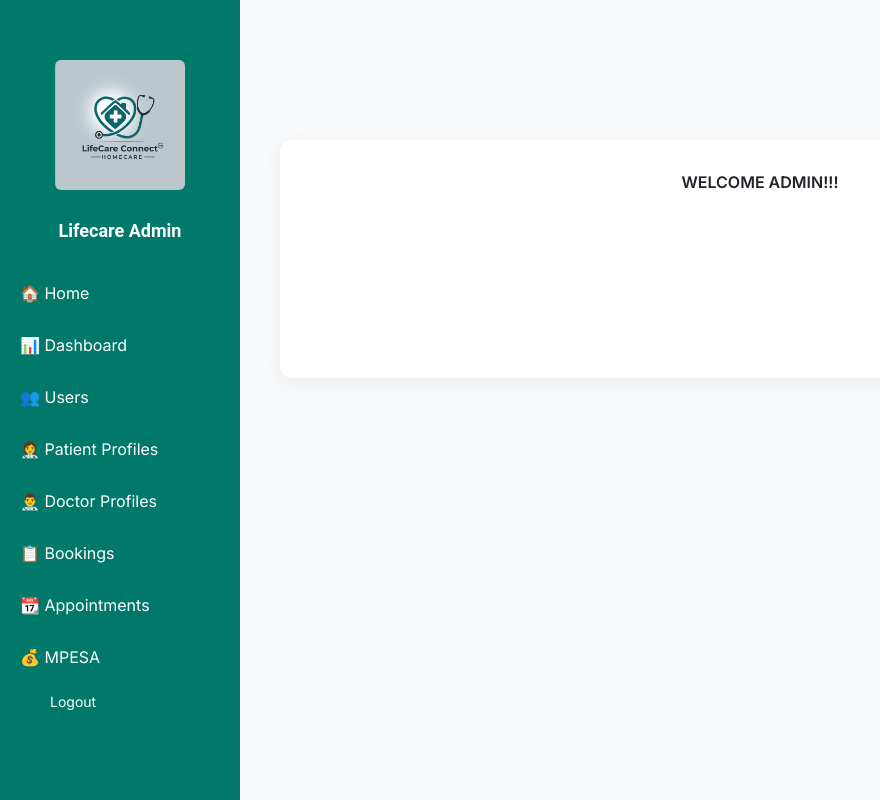
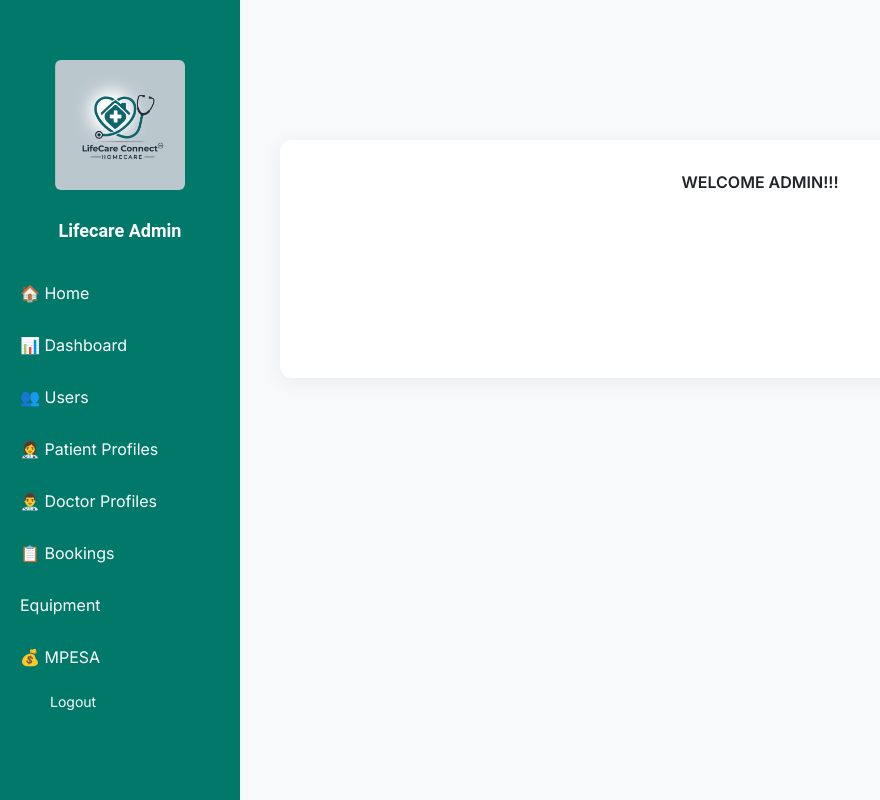
Before and after one commit to Njirainianthony/LifecareConnect, a Django app: page /admin-dashboard/ in a window 1280 px wide. Shown: the whole page, without its empty margins (0-880 px from the left). Run offline with Django 5.2, Linux system fonts and the light colour scheme; the visitor is signed in with stand-in values (Sample User, id 1); parts of the project's set-up code (start-up, migrations or seed data) failed here and were passed over; some libraries are stand-ins or nearby versions.

Commit message:
railway changes

```diff
--- a/lifecareapp/templates/admin/base_admin.html
+++ b/lifecareapp/templates/admin/base_admin.html
@@ -99,7 +99,7 @@
   <a href="{% url 'patient_profiles' %}" class="{% if request.path == '/admin/patient-profiles/' %}active{% endif %}">👩‍⚕️ Patient Profiles</a>
   <a href="{% url 'doctor_profiles' %}" class="{% if request.path == '/admin/doctor-profiles/' %}active{% endif %}">👨‍⚕️ Doctor Profiles</a>
   <a href="{% url 'booking_list' %}" class="{% if request.path == '/admin/bookings/' %}active{% endif %}">📋 Bookings</a>
-  <a href="#" class="">📆 Appointments</a>
+  <a class="nav-link scrollto" href="{% url 'equipment_list' %}">Equipment</a>
   <a href="{% url 'mpesa_transactions' %}" class="{% if request.path == '/admin/mpesa/' %}active{% endif %}">💰 MPESA</a>
 
   <form action="{% url 'logout' %}" method="POST">
--- a/lifecareapp/templates/base.html
+++ b/lifecareapp/templates/base.html
@@ -76,7 +76,7 @@
           <li><a class="nav-link scrollto" href="{% url 'services' %}">Services</a></li>
           <li><a class="nav-link scrollto" href="{% url 'departments' %}">Departments</a></li>
           <li><a class="nav-link scrollto" href="{% url 'doctors' %}">Doctors</a></li>
-          <li><a class="nav-link scrollto" href="{% url 'equipment_list' %}">Equipment</a></li>
+
           <li><a class="nav-link scrollto" href="{% url 'contact' %}">Contact</a></li>
 
         </ul>
--- a/lifecareapp/templates/dashboard_patient.html
+++ b/lifecareapp/templates/dashboard_patient.html
@@ -66,6 +66,7 @@
   <a href="{% url 'doctors' %}">Doctors</a>
   <a href="{% url 'appointments' %}">Appointments</a>
   <a href="{% url 'edit_patient_profile' %}">Edit Profile</a>
+  <a class="nav-link scrollto" href="{% url 'equipment_list' %}">Equipment</a>
   <a href="{% url 'list_patient_profiles' %}">Switch Profile</a>
   <a href="javascript:void(0);" onclick="document.getElementById('logoutForm').submit();" class="text-danger">Logout</a>
   <a href="#" class="text-danger" id="deleteAccountLink">Delete Profile</a>
```
Also changed, not shown: lifecareapp/migrations/0001_initial.py, lifecareapp/migrations/0002_doctorprofile_end_time_doctorprofile_slot_duration_and_more.py (deleted), lifecareapp/migrations/0002_payment_created_at.py (deleted), lifecareapp/migrations/0003_remove_doctorprofile_end_time_and_more.py (deleted), lifecareapp/migrations/0004_alter_doctoravailability_options_and_more.py (deleted), lifecareapp/migrations/0005_alter_booking_options_and_more.py (deleted), media/dashboard_patient/doctorprofile.jpg (added), media/dashboard_patient/patientprofile_7UeW2kz.jpg (added), media/dashboard_patient/patientprofile_lUo3bdu.jpg (added), media/doctors/doctorprofile_AAx5Khj.jpg (added), 4 other files.
